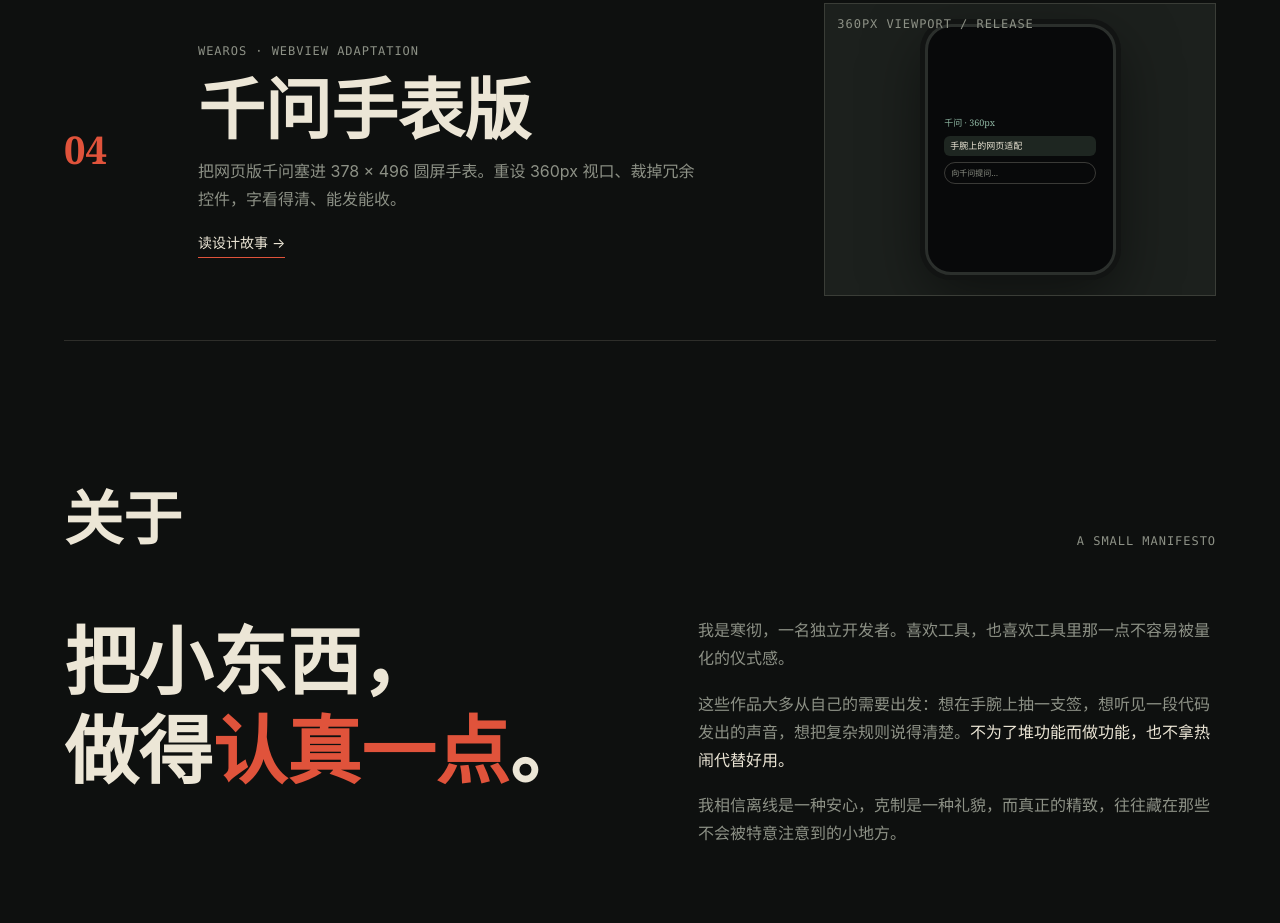
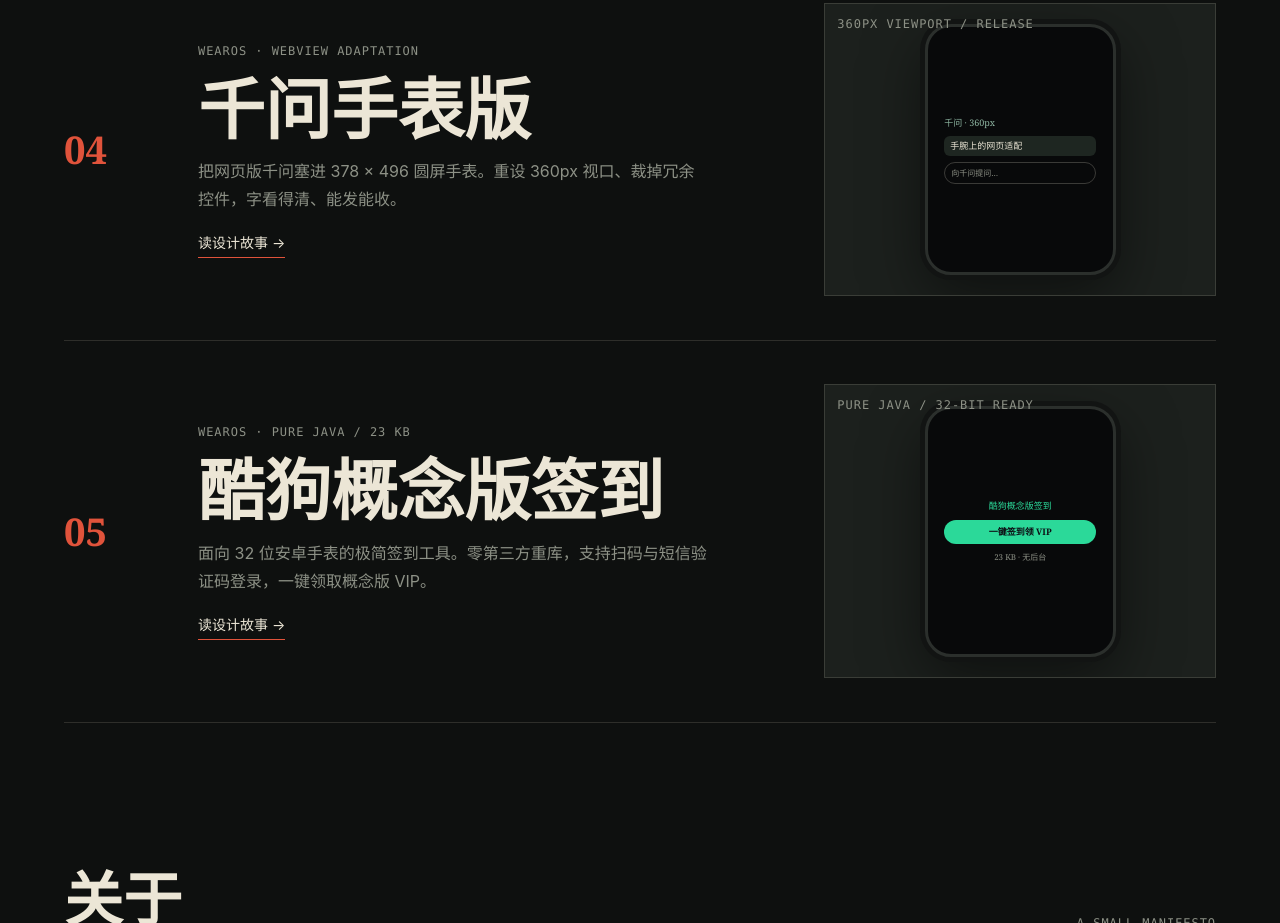
Before and after one commit to 114514hi-joy/114514hi-joy.github.io, a plain HTML site: page index.html in a window 1280 px wide. Shown: the part 2355-3278 px from the top of the page. Drawn offline with Linux system fonts and the light colour scheme.

Commit message:
feat: 新增作品 05 酷狗概念版签到（直链与开源地址）

```diff
--- a/index.html
+++ b/index.html
@@ -254,6 +254,9 @@ body.ui-leaving{opacity:0;transform:scale(.985)}
     <a class="row rv" href="#case-4"><span class="no">04</span>
       <div><div class="mono tp">WearOS · WebView adaptation</div><h3>千问手表版</h3><p>把网页版千问塞进 378 × 496 圆屏手表。重设 360px 视口、裁掉冗余控件，字看得清、能发能收。</p><span class="more">读设计故事 →</span></div>
       <div class="vis"><span class="cap mono">360px Viewport / Release</span><div class="wt"><div style="width:82%;display:grid;gap:6px;text-align:left"><small style="margin:0;color:#8fb7a3">千问 · 360px</small><span style="display:block;background:#1e2621;padding:4px 6px;border-radius:6px;font-size:9px;line-height:1.3">手腕上的网页适配</span><span style="display:block;border:1px solid rgba(236,230,214,.22);padding:3px 6px;border-radius:99px;font-size:8px;color:#8d9186">向千问提问…</span></div></div></div></a>
+    <a class="row rv" href="#case-5"><span class="no">05</span>
+      <div><div class="mono tp">WearOS · Pure Java / 23 KB</div><h3>酷狗概念版签到</h3><p>面向 32 位安卓手表的极简签到工具。零第三方重库，支持扫码与短信验证码登录，一键领取概念版 VIP。</p><span class="more">读设计故事 →</span></div>
+      <div class="vis"><span class="cap mono">Pure Java / 32-bit Ready</span><div class="wt"><div style="width:82%;display:grid;gap:6px;text-align:center"><small style="margin:0;color:#2bd999">酷狗概念版签到</small><span style="display:block;background:#2bd999;color:#0e1116;padding:4px 6px;border-radius:99px;font-size:9px;font-weight:700">一键签到领 VIP</span><span style="display:block;font-size:8px;color:#8d9186">23 KB · 无后台</span></div></div></div></a>
   </section>
 
   <section class="shell" id="about" style="padding-top:0">
@@ -294,7 +297,12 @@ body.ui-leaving{opacity:0;transform:scale(.985)}
       vis:'<span class="cap mono">OPPO Watch 3 Pro · 378 × 496</span><div class="wt"><div style="width:82%;display:grid;gap:6px;text-align:left"><small style="margin:0;color:#8fb7a3">千问 · 360px</small><span style="display:block;background:#1e2621;padding:4px 6px;border-radius:6px;font-size:9px;line-height:1.3">手腕上的网页适配</span><span style="display:block;border:1px solid rgba(236,230,214,.22);padding:3px 6px;border-radius:99px;font-size:8px;color:#8d9186">向千问提问…</span></div></div>',
       aside:[['360','px 布局视口'],['40','dp 紧凑顶栏'],['6.2','MB 安装包']],
       body:`<h2>为什么不写原生</h2><p>手腕上只想随时问几句话，没必要自己搭服务端，也不用从零重写登录与会话流。直接把千问网页塞进 WebView，再把桌面级的网页按手表尺寸重新驯服。</p><h2>把 189px 撑回手机宽度</h2><p>378 × 496 物理像素、320 dpi 的表屏，系统默认只给网页 <strong>189px</strong> 宽，页面会直接挤成一列。注入脚本强行把 <code>meta[name=viewport]</code> 改写成 <code>width=360, initial-scale=0.525</code>，再用 <code>MutationObserver</code> 守住 <code>&lt;head&gt;</code>，登录后也不会被站点重置回窄屏。</p><h2>把能省的都省掉</h2><ul><li>关掉动效、阴影与模糊，拦截统计埋点与外部 Web 字体加载</li><li>隐藏「打开 APP」与底部免责声明，同时保留侧边栏与 <code>iframe</code> 登录弹窗</li><li>顶栏压到 40dp，收起输入法自动清理焦点，防止键盘反复弹起</li></ul><p>基于开源项目 AI-dock 二次改造，编译为关闭调试开销的 Release 包，实机内存与 Swap 占用显著下降。</p>`,
-      dl:['千问手表版 · Android APK','1nbo','downloads/qianwen-watch.apk','免密码直链（约 6.1 MB） · <a href="https://wwani.lanzn.com/iOOzk4gwmowb" target="_blank" rel="noopener noreferrer" style="text-decoration:underline">蓝奏云备用</a>（密码 <b>1nbo</b>）'] ,prev:['case-3','小运势'],next:null}
+      dl:['千问手表版 · Android APK','1nbo','downloads/qianwen-watch.apk','免密码直链（约 6.1 MB） · <a href="https://wwani.lanzn.com/iOOzk4gwmowb" target="_blank" rel="noopener noreferrer" style="text-decoration:underline">蓝奏云备用</a>（密码 <b>1nbo</b>）'] ,prev:['case-3','小运势'],next:['case-5','酷狗概念版签到']},
+    'case-5':{label:'Case 05 · WearOS / 2026',t:'酷狗概念版签到',lede:'23 KB 的纯原生手表签到器。<br>用完即走，不驻留后台。',meta:['WearOS / 32位','纯 Java 无依赖','已开源'],
+      vis:'<span class="cap mono">23 KB · Pure Java</span><div class="wt"><div style="width:82%;display:grid;gap:6px;text-align:center"><small style="margin:0;color:#2bd999">酷狗概念版签到</small><span style="display:block;background:#2bd999;color:#0e1116;padding:4px 6px;border-radius:99px;font-size:9px;font-weight:700">一键签到领 VIP</span><span style="display:block;font-size:8px;color:#8d9186">23 KB · 无后台</span></div></div>',
+      aside:[['23','KB 安装包'],['32/64','位全架构通用'],['0','后台常驻']],
+      body:`<h2>为什么单独做一个签到器</h2><p>在 840 MB 内存的手表上装完整的第三方音乐客户端太重了，很多预编译包还只给了 64 位。干脆只把「登录 + 每日领 VIP」抽出来，写成纯原生 Java 小工具。</p><h2>极简到只剩标准库</h2><ul><li>零 Kotlin、零 AndroidX、零第三方库，纯原生 <code>HttpURLConnection</code> 与 <code>javax.crypto</code></li><li>同时支持手机酷狗扫码登录与手机号短信验证码登录</li><li>一键依次触发听歌领 VIP、每日畅听 VIP 与升级概念版 VIP</li></ul><p>项目已以 MIT 协议开源在 <a href="https://github.com/114514hi-joy/kugou-watch-checkin" target="_blank" rel="noopener noreferrer" style="border-bottom:1px solid currentColor">GitHub ↗</a>。</p>`,
+      dl:['酷狗概念版签到 · v1.0.0 APK','','downloads/kugou-watch-checkin.apk','免密码直链（23 KB） · <a href="https://github.com/114514hi-joy/kugou-watch-checkin/releases/tag/v1.0.0" target="_blank" rel="noopener noreferrer" style="text-decoration:underline">GitHub Release</a> · <a href="https://github.com/114514hi-joy/kugou-watch-checkin" target="_blank" rel="noopener noreferrer" style="text-decoration:underline">源码仓库</a>'],prev:['case-4','千问手表版'],next:null}
   };
   const host = document.getElementById('cases');
   host.innerHTML = Object.entries(cases).map(([id,c]) => `
@@ -307,7 +315,7 @@ body.ui-leaving{opacity:0;transform:scale(.985)}
   </article></div>`).join('');
 
   const views = [...document.querySelectorAll('.view')];
-  const titles = {home:'寒彻歌未竟 — 独立开发者','case-1':'每日一签 — 寒彻歌未竟','case-2':'墨戏 — 寒彻歌未竟','case-3':'小运势 — 寒彻歌未竟','case-4':'千问手表版 — 寒彻歌未竟'};
+  const titles = {home:'寒彻歌未竟 — 独立开发者','case-1':'每日一签 — 寒彻歌未竟','case-2':'墨戏 — 寒彻歌未竟','case-3':'小运势 — 寒彻歌未竟','case-4':'千问手表版 — 寒彻歌未竟','case-5':'酷狗概念版签到 — 寒彻歌未竟'};
   let first = true;
   function route(){
     const raw = (location.hash||'#home').slice(1);
```
Also changed, not shown: 1 other file.
